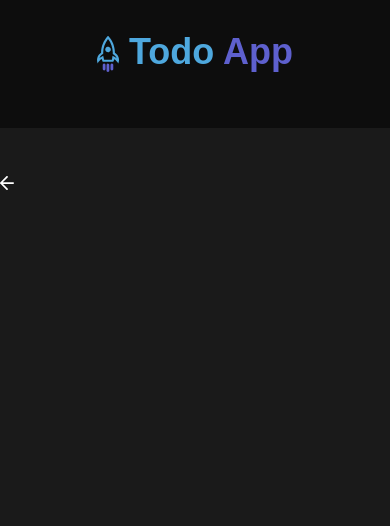
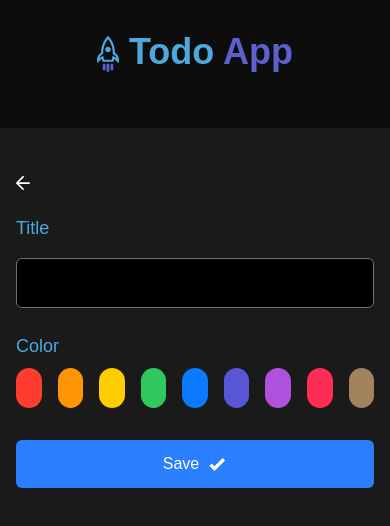
Before and after one commit to SUBstylee/todo-frontend, a Next.js app: page /edit/1 in a window 390 px wide. Shown: the top 526 px of the page. Built offline with nearby package versions, Linux system fonts and the light colour scheme.

Commit message:
edit page, also added a bit of responsive padding on the x axis so that on smaller screens there is a bit of space

```diff
--- a/src/app/create/page.tsx
+++ b/src/app/create/page.tsx
@@ -14,7 +14,7 @@ const CreateTaskPage = () => {
 	return (
 		<div className='min-h-screen bg-[#1a1a1a] text-white flex flex-col items-center'>
 			<Header />
-			<main className='w-full max-w-2xl flex flex-col items-center mt-12'>
+			<main className='w-full max-w-2xl flex flex-col mt-12 px-4 sm:px-0'>
 				<BackButton />
 				<TaskForm
 					title={title}
--- a/src/app/edit/[id]/page.tsx
+++ b/src/app/edit/[id]/page.tsx
@@ -1,18 +1,45 @@
 'use client';
+import { SetStateAction, useState } from 'react';
 
 import BackButton from '@/components/BackButton';
 import Header from '@/components/Header';
-import { useRouter } from 'next/navigation';
+import Input from '@/components/Input';
+import AppButton from '@/components/AppButton';
+import ColorCode from '@/components/ColorCode';
 
-const page = () => {
+const EditTaskPage = () => {
+	const [title, setTitle] = useState('');
+	const [selectedColor, setSelectedColor] = useState<string>('#fff');
+
 	return (
 		<div className='min-h-screen bg-[#1a1a1a] text-white flex flex-col items-center'>
 			<Header />
-			<main className='w-full max-w-2xl flex flex-col items-center mt-12'>
+			<main className='w-full max-w-2xl flex flex-col  mt-12 px-4 sm:px-0'>
 				<BackButton />
+				<Input
+					title={title}
+					setTitle={setTitle}
+					label={'Title'}
+					placeHolder={''}
+				/>
+
+				<ColorCode
+					selectedColor={selectedColor}
+					setSelectedColor={setSelectedColor}
+				/>
+
+				<AppButton
+					textContent={'Save'}
+					handleClick={() => console.log('saved, but not really')}
+					imgSrc='/checkmark.svg'
+					width={20}
+					height={20}
+					imgClassName='inline-block'
+					btnClassName='mt-8'
+				/>
 			</main>
 		</div>
 	);
 };
 
-export default page;
+export default EditTaskPage;
--- a/src/app/page.tsx
+++ b/src/app/page.tsx
@@ -21,7 +21,7 @@ export default function Home() {
 	return (
 		<div className='min-h-screen bg-[#1a1a1a] text-white flex flex-col items-center'>
 			<Header />
-			<div className='w-full max-w-2xl flex flex-col relative'>
+			<div className='w-full max-w-2xl flex flex-col relative px-4 sm:px-0'>
 				<AppButton
 					handleClick={() => router.push('/create')}
 					textContent={'Create Task'}
```
